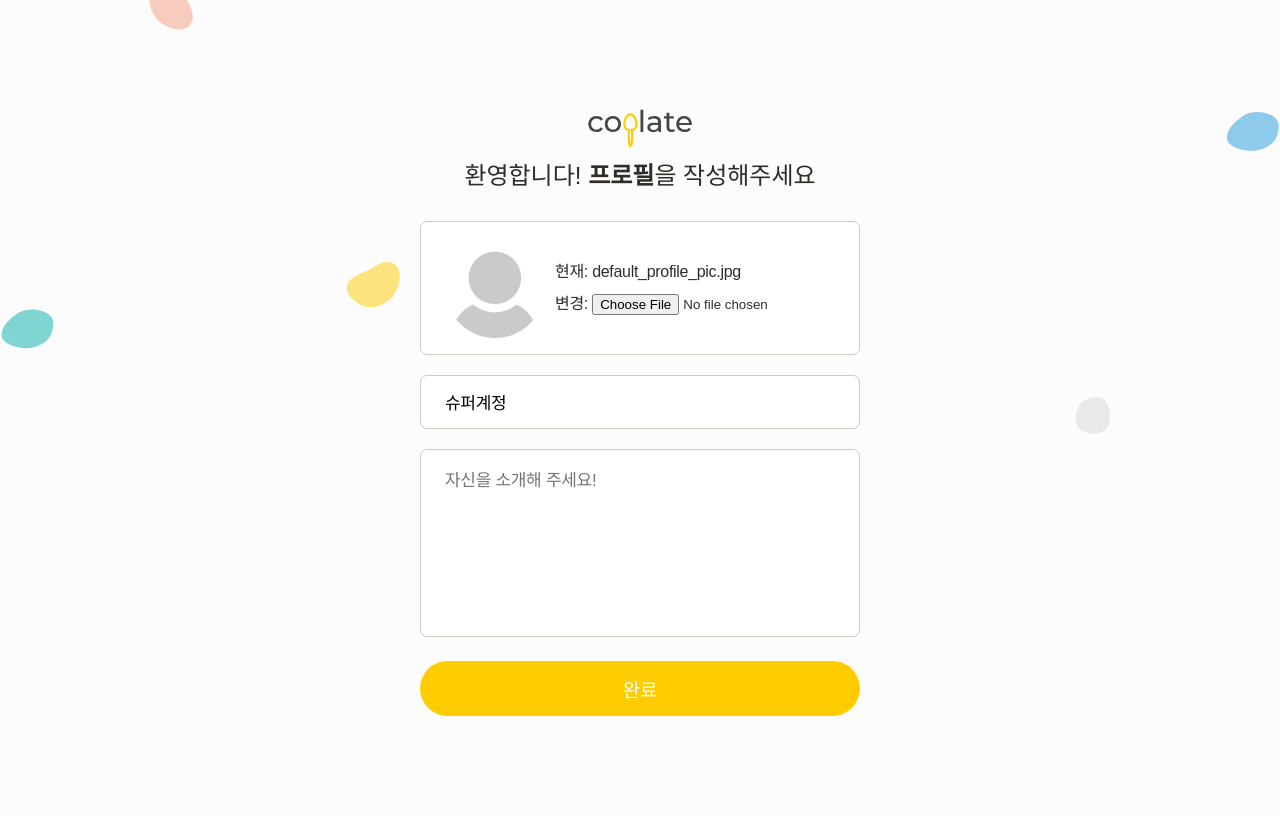
After one commit to kimwoongasd/django_allauth, a Django app: page /set-profile/ in a window 1280 px wide. The commit adds this page. Run offline with Django 4.2, Linux system fonts and the light colour scheme; a user stored in the database is signed in; some libraries are stand-ins or nearby versions; some web fonts are replaced.

Commit message:
make profilesetview and add profile_set_form.html

```diff
--- a/plate/forms.py
+++ b/plate/forms.py
@@ -1,14 +1,14 @@
 from django import forms
 from .models import User, Review
 
-class SignupForm(forms.ModelForm):
-    class Meta:
-        model = User
-        fields = ["nickname"]
+# class SignupForm(forms.ModelForm):
+#     class Meta:
+#         model = User
+#         fields = ["nickname"]
 
-    def signup(self, request, user):
-        user.nickname = self.cleaned_data["nickname"]
-        user.save()
+#     def signup(self, request, user):
+#         user.nickname = self.cleaned_data["nickname"]
+#         user.save()
 
 class ReviewForm(forms.ModelForm):
     class Meta:
@@ -27,3 +27,17 @@
         widgets = {
             "rating": forms.RadioSelect,
         }
+
+
+class ProfileForm(forms.ModelForm):
+    class Meta:
+        model = User
+        fields = [
+            "nickname",
+            "profile_pic",
+            "intro"
+        ]
+
+        widgets= {
+            "intro": forms.Textarea
+        }
--- a/plate/templates/account/signup.html
+++ b/plate/templates/account/signup.html
@@ -22,12 +22,12 @@
           <div class="error-message">{{ error }}</div>
         {% endfor %}
       </div>
-      <div>
+      {% comment %} <div>
         {{ form.nickname|add_class:"cp-input"|attr:"placeholder:닉네임"|add_error_class:"error" }}
         {% for error in form.nickname.errors %}
           <div class="error-message">{{ error }}</div>
         {% endfor %}
-      </div>
+      </div> {% endcomment %}
       <div>
         {{ form.password1|add_class:"cp-input"|attr:"placeholder:비밀번호"|add_error_class:"error" }}
         {% for error in form.password1.errors %}
--- /dev/null
+++ b/plate/templates/plate/profile_set_form.html
@@ -0,0 +1,43 @@
+{% extends "plate_base/base.html" %}
+
+{% load static %}
+{% load widget_tweaks %}
+
+{% block title %}환영합니다! | Coplate{% endblock title %}
+
+{% block content %}
+<div class="account-background">
+  <main class="profile-form">
+    <div class="logo">
+      <img class="logo" src="{% static 'plate/assets/coplate-logo.svg' %}" alt="Coplate Logo">
+    </div>
+    <p class="welcome-message">
+      환영합니다! <strong>프로필</strong>을 작성해주세요
+    </p>
+    <form method="post" enctype="multipart/form-data" autocomplete="off">
+      {% csrf_token %}
+      <div class="profile">
+        <div class="profile-pic cp-avatar large" style="background-image: url('{{ user.profile_pic.url }}')"></div>
+        <div class="file">
+          {{ form.profile_pic }}
+        </div>
+      </div>
+      <div class="nickname">
+        {{ form.nickname|add_class:"cp-input"|add_error_class:"error"|attr:"placeholder:닉네임" }}
+        {% for error in form.nickname.errors %}
+          <div class="error-message">{{ error }}</div>
+        {% endfor %}
+      </div>
+      <div class="content">
+        {{ form.intro|add_class:"cp-input"|add_error_class:"error"|attr:"placeholder:자신을 소개해 주세요!" }}
+        {% for error in form.intro.errors %}
+          <div class="error-message">{{ error }}</div>
+        {% endfor %}
+      </div>
+      <div class="buttons">
+        <button class="cp-button" type="submit">완료</button>
+      </div>
+    </form>
+  </main>
+</div>
+{% endblock content %}
--- a/plate/urls.py
+++ b/plate/urls.py
@@ -2,6 +2,7 @@
 from . import views
 
 urlpatterns = [
+    # review
     path('', views.IndexListView.as_view(), name="index"),
     path(
         "review/<int:review_id>/",
@@ -11,6 +12,10 @@
     path("review/new/", views.ReviewCreate.as_view(), name="review-create"),
     path("review/<int:review_id>/edit/", views.ReviewUpdate.as_view(), name="review-update"),
     path("review/<int:review_id>/delete/", views.ReviewDelete.as_view(), name="review-delete"),
+
+    # profile
     path("uesrs/<int:user_id>/", views.ProfileView.as_view(), name="profile"),
     path("users/<int:user_id>/reviews/", views.UserReviewListView.as_view(), name="user-review-list"),
+    path("set-profile/", views.ProfileSetView.as_view(), name="profile-set"),
+
 ]
--- a/plate/views.py
+++ b/plate/views.py
@@ -1,3 +1,4 @@
+from turtle import update
 from django.shortcuts import get_object_or_404
 from django.urls import reverse
 from django.views.generic import ListView, DetailView, CreateView, UpdateView, DeleteView
@@ -5,7 +6,7 @@
 from braces.views import LoginRequiredMixin, UserPassesTestMixin
 from allauth.account.models import EmailAddress
 from plate.models import Review, User
-from .forms import ReviewForm
+from .forms import ReviewForm, ProfileForm
 from .functions import confirmation_required_redirect
 
 # Create your views here.
@@ -99,6 +100,17 @@
         context["profile_user"] = get_object_or_404(User, id=self.kwargs.get("user_id"))
         return context
 
+class ProfileSetView(LoginRequiredMixin, UpdateView):
+    model = User
+    form_class = ProfileForm
+    template_name = "plate/profile_set_form.html"
+
+    def get_object(self, queryset=None):
+        return self.request.user
+
+    def get_success_url(self):
+        return  reverse("index")
+
 class CustomPasswordChangeView(PasswordChangeView):
     def get_success_url(self):
         return reverse("index")
--- a/plate_project/settings.py
+++ b/plate_project/settings.py
@@ -138,7 +138,7 @@
     'allauth.account.auth_backends.AuthenticationBackend',
 ]
 
-ACCOUNT_SIGNUP_REDIRECT_URL = "index"
+ACCOUNT_SIGNUP_REDIRECT_URL = "profile-set"
 LOGIN_REDIRECT_URL = "index"
 # MIXIN
 LOGIN_URL = "account_login"
@@ -158,7 +158,7 @@
 # python manage.py clearsessions 를 통해서 쿠키를 주기적으로 지워준다
 
 # forms.py 적용
-ACCOUNT_SIGNUP_FORM_CLASS = "plate.forms.SignupForm"
+# ACCOUNT_SIGNUP_FORM_CLASS = "plate.forms.SignupForm"
 
 # 오류시 비밀번호 초기화 안하고 남기기
 ACCOUNT_PASSWORD_INPUT_RENDER_VALUE = True
```
Also changed, not shown: db.sqlite3.
